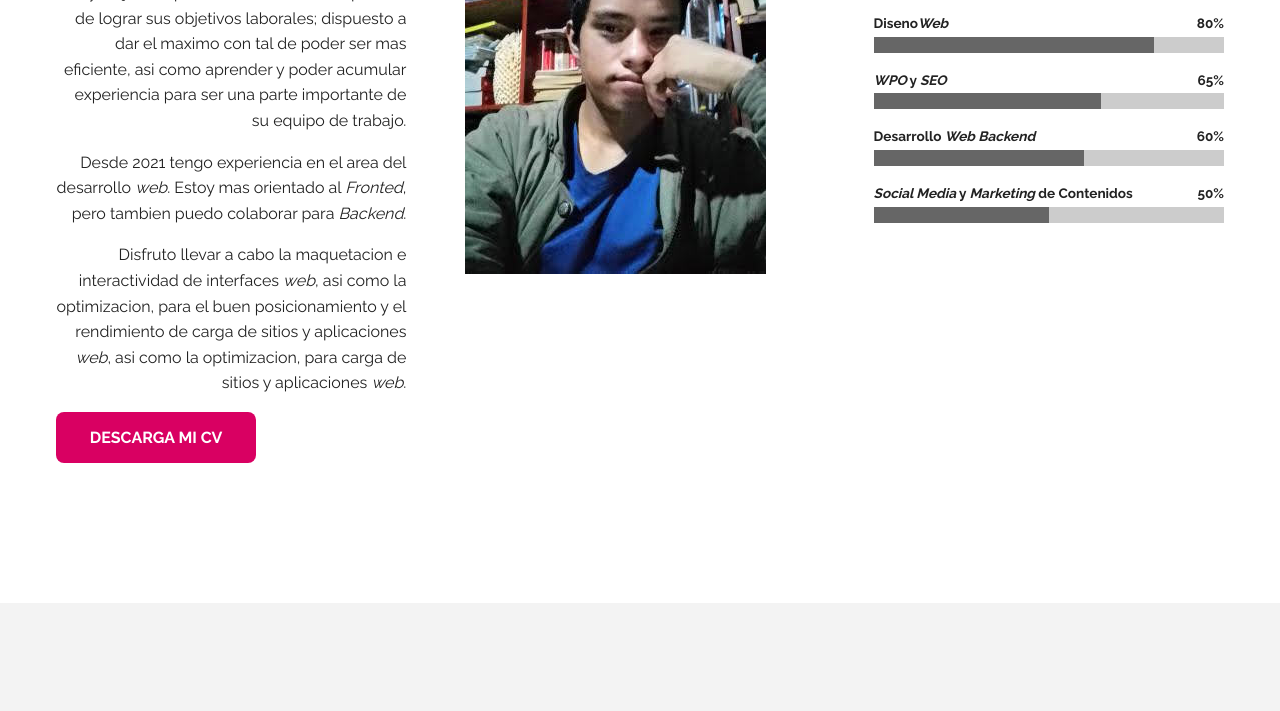
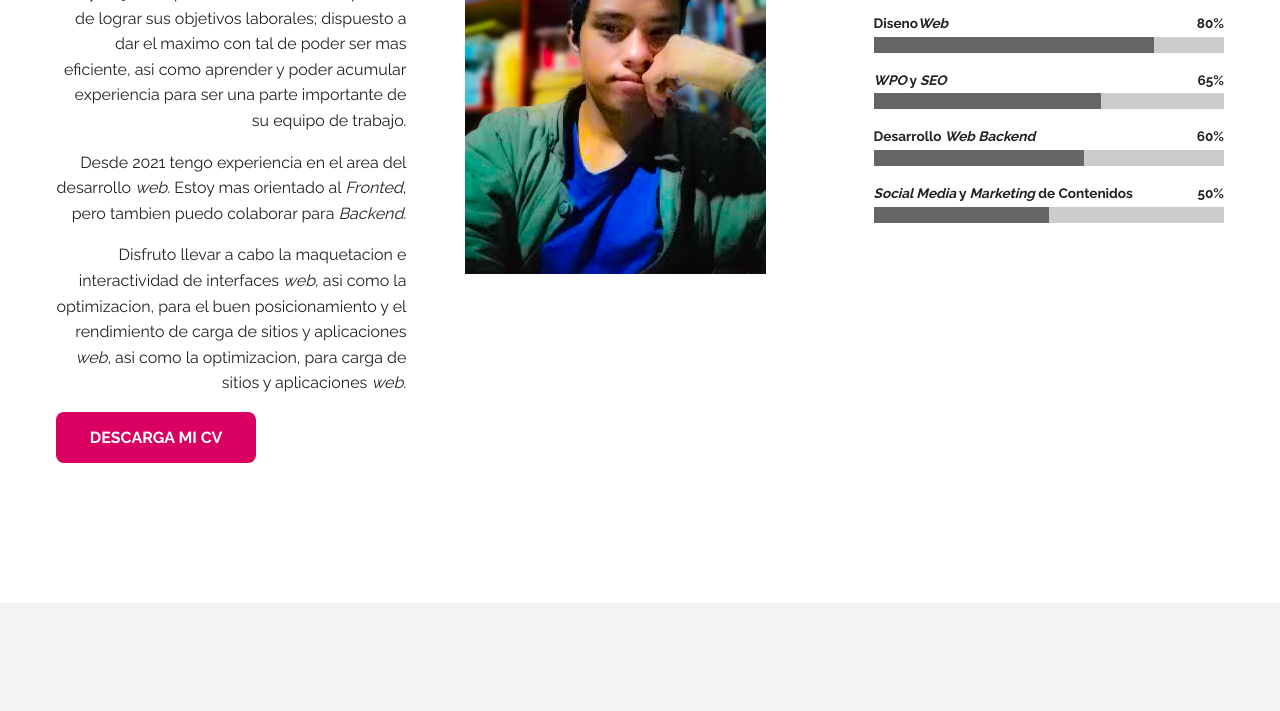
Before and after one commit to FrankUsqAbant/pagina-taller-maquetacion, a plain HTML site: page portafolio-cv/index.html in a window 1280 px wide. Shown: the part 1053-1764 px from the top of the page. Drawn offline with Linux system fonts and the light colour scheme; files whose address does not match are found by name.

```diff
--- a/portafolio-cv/index.html
+++ b/portafolio-cv/index.html
@@ -93,7 +93,7 @@
       </div>
     </article>
     <article>
-      <img class="gray-scalee" src="tools/Fran.jpg" alt="jonmircha">
+      <img class="gray-scalee" src="tools/Frank-Abanto.png" alt="jonmircha">
     </article>
     <article>
       <h2 class="text-center text-lg-left">Mis habilidades</h2>
```
Also changed, not shown: portafolio-cv/assets/jonmircha.jpg (deleted), portafolio-cv/tools/Frank-Abanto.png (added).
